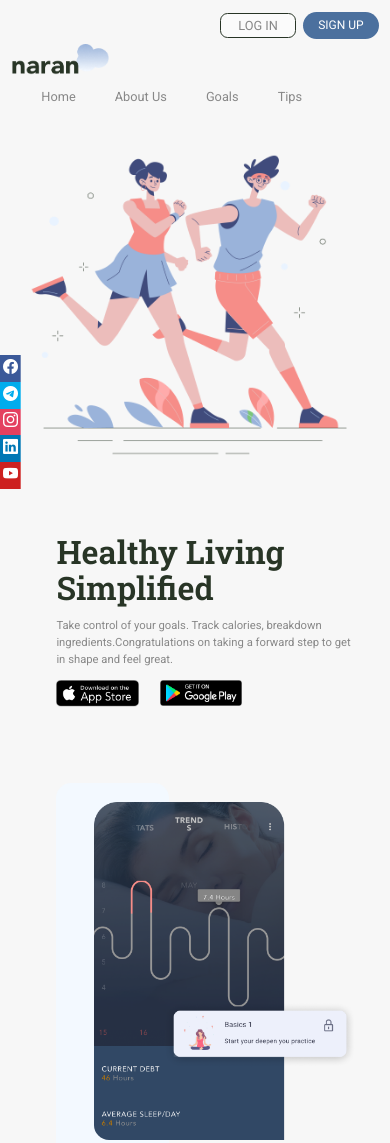
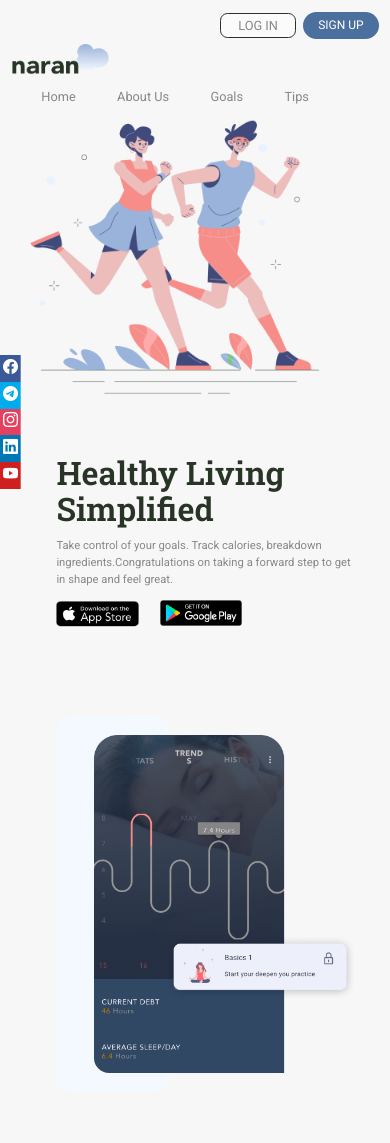
Before and after one commit to yadavsunil-05/Web-HTML-CSS-Projects, a plain HTML site: page Fitness-Club/index.html in a window 390 px wide. Shown: the top 1143 px of the page. Drawn offline with nearby package versions, Linux system fonts and the light colour scheme.

Commit message:
Initial Commit

```diff
--- a/Fitness-Club/CSS/style.css
+++ b/Fitness-Club/CSS/style.css
@@ -112,6 +112,8 @@ header nav .left-side-menu a img {
 header nav .left-side-menu .sub-menu {
   display: flex;
   height: inherit;
+  position: relative;
+  z-index: 99;
 }
 
 header nav .left-side-menu .sub-menu a {
@@ -571,9 +573,17 @@ footer a {
 
 /* <-------------------------------- Media Queries -------------------->*/
 
+
+@media only screen and (min-width:100px) {
+  html {
+    scroll-behavior: smooth;
+  }
+}
+
 @media (max-width:1180px) {
   html {
     font-size: 63.5%;
+    scroll-behavior: smooth;
   }
 
   .main-hero-section .hero-right img {
@@ -593,6 +603,7 @@ footer a {
 
   html {
     font-size: 57%;
+    scroll-behavior: smooth;
   }
 
   header,
@@ -620,6 +631,7 @@ footer a {
 
   html {
     font-size: 50%;
+    scroll-behavior: smooth;
   }
 
   header,
@@ -656,11 +668,11 @@ footer a {
   }
 
   header nav .left-side-menu .sub-menu a {
-    margin-right: 5.2rem;
+    margin-right: 5.5rem;
   }
 
   header nav .left-side-menu .sub-menu a li {
-    font-size: 1.7rem;
+    font-size: 2.7rem;
   }
 
   header nav .right-side-menu {
@@ -690,16 +702,16 @@ footer a {
   /* Main Hero Section Style */
 
   .main-hero-section {
-    /* background-color: bisque; */
+    display: flex;
+    justify-content: center;
+    align-items: center;
     width: 100vw;
-    height: 90vh;
-    display: flex;
-    flex-flow: column;
+    height: 50vh;
+    margin-bottom: 2rem;
   }
 
   .main-hero-section .hero-right {
-    order: 1;
-    /* width: 100%; */
+    height: 50vh;
     display: flex;
     justify-content: center;
     align-items: center;
@@ -728,12 +740,11 @@ footer a {
   }
 
   .main-hero-section .hero-left {
-    order: 2;
     width: 100%;
     margin: 0 auto;
-    height: 50%;
-    padding-top: 14rem;
-    padding-left: 10rem;
+    padding-top: 20rem;
+    padding-left: 2rem;
+    height: 50vh;
   }
 
 
@@ -755,13 +766,12 @@ footer a {
 
   }
 
-
   .main-hero-section .hero-right img {
-    width: 140%;
+    width: 60rem;
     height: auto;
     margin: 0 auto;
     margin-top: 3.5rem;
-    margin-bottom: -3.5rem;
+    padding-right: 4rem;
   }
 
   #section2-right {
@@ -780,12 +790,36 @@ footer a {
 
   html {
     font-size: 47%;
+    scroll-behavior: smooth;
+  }
+
+  header nav .left-side-menu .sub-menu a li {
+    font-size: 1.7rem;
   }
 
   .main-hero-section {
-    height: 83vh;
+    height: 75vh;
     margin-bottom: 0rem;
+    width: 100vw;
+    display: flex;
+    flex-flow: column;
   }
+
+  .main-hero-section .hero-right {
+    order: 1;
+    display: flex;
+    justify-content: center;
+    align-items: center;
+    position: relative;
+    background: transparent;
+  }
+
+  .main-hero-section .hero-left {
+    order: 2;
+    width: 100%;
+    margin: 0 auto;
+  }
+
 
   .main-hero-section .hero-left {
     height: 50%;
@@ -798,12 +832,19 @@ footer a {
     padding-bottom: 2rem;
   }
 
+
+  .main-hero-section .hero-right img {
+    width: 140%;
+    height: auto;
+    margin: 0 auto;
+    margin-top: 3.5rem;
+  }
+
   .main-hero-section .hero-right img {
     width: 48rem;
     height: auto;
     padding-top: 1rem;
   }
-
 
   .common-section {
     width: 100%;
@@ -937,11 +978,4 @@ footer a {
     font-size: 1.5rem;
   }
 
-
 }
-
-@media only screen and (max-width:393px) {
-  .main-hero-section .hero-left {
-    padding-top: 6rem !important;
-  }
-}
--- a/Fitness-Club/index.html
+++ b/Fitness-Club/index.html
@@ -20,16 +20,16 @@
           </a>
         </div>
         <div class="sub-menu">
-          <a href="#">
+          <a href="#home">
             <li>Home</li>
           </a>
-          <a href="#">
+          <a href="#section-two">
             <li>About Us</li>
           </a>
-          <a href="#">
+          <a href="#section-third">
             <li>Goals</li>
           </a>
-          <a href="#">
+          <a href="#section-five">
             <li>Tips</li>
           </a>
         </div>
@@ -48,7 +48,7 @@
 
   <!-- Our First Hero Section ---------------- -->
 
-  <section class="main-hero-section">
+  <section class="main-hero-section" id="home">
     <!-- Left Side Of Hero -->
     <div class="hero-left">
       <h1>Healthy living <br>
```
